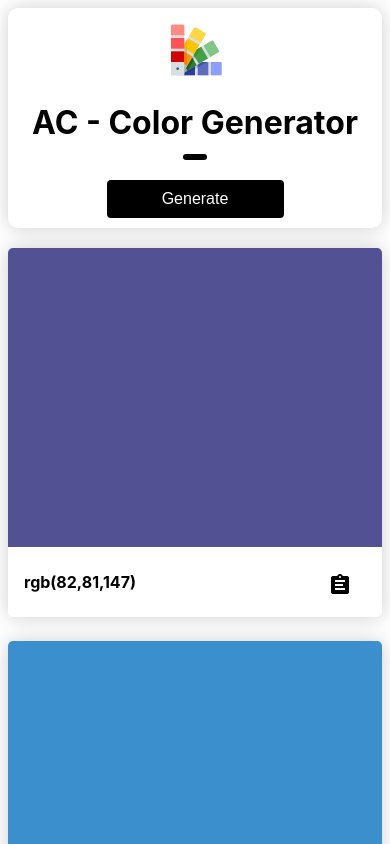
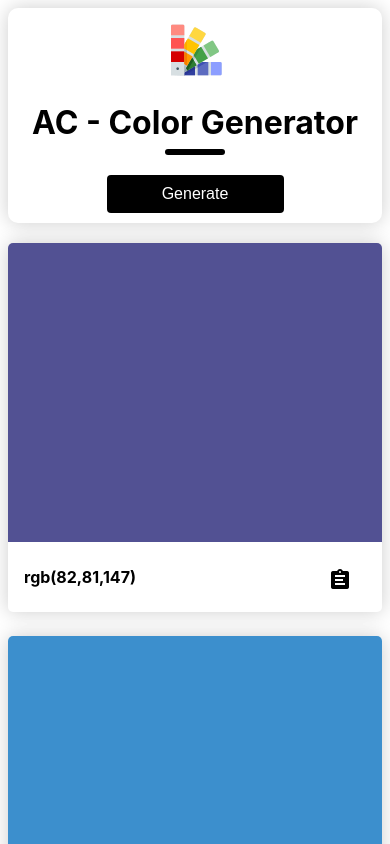
Before and after one commit to Nsoro-Allan/ac-colorgenerator, a plain HTML site: page index.html in a window 390 px wide. Shown: the top 844 px of the page. Drawn offline with Linux system fonts and the light colour scheme.

Commit message:
some changes made

```diff
--- a/style.css
+++ b/style.css
@@ -19,7 +19,7 @@ overflow-x: hidden;
     padding: 3px;
     background: black;
     border-radius: 4px;
-    margin-top: -10px;
+    margin-top: -15px;
     width: 5%;
 }
 
@@ -39,6 +39,10 @@ button{
     @media only screen and (max-width: 414px){
         button{
             width: 50%;
+        }
+
+        .line{
+            width: 15%;
         }
     }
 
```
